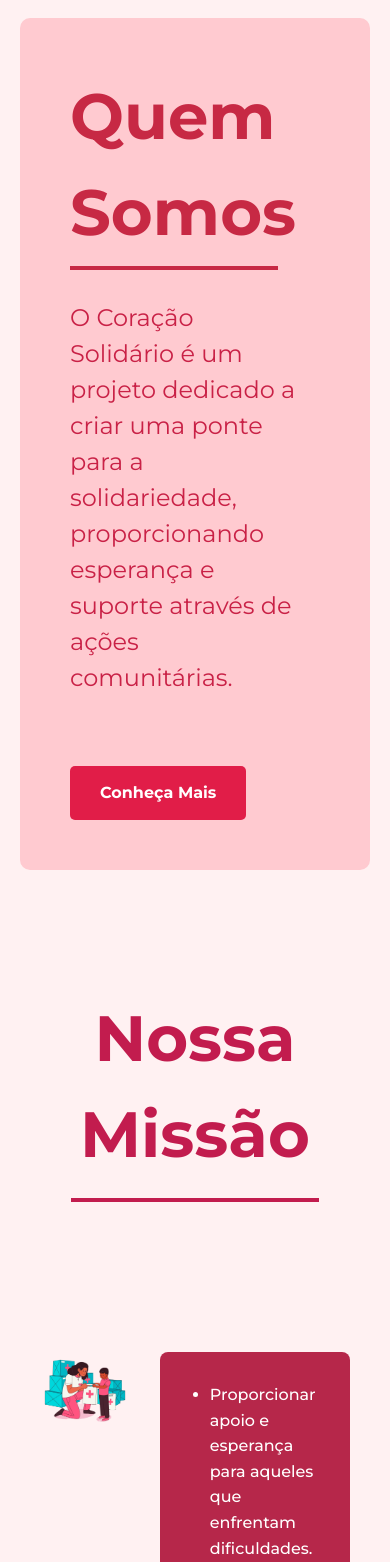
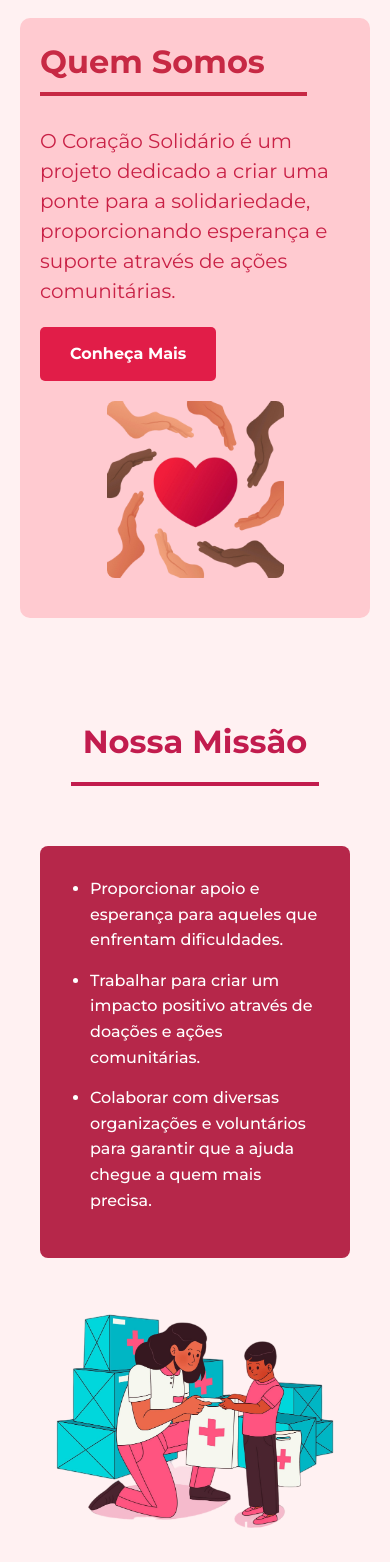
Before and after one commit to wellrenato12/CoracaoSolidarioFront, a React (Vite) app: page /about in a window 390 px wide. Shown: the part 266-1828 px from the top of the page. Built offline with nearby package versions, Linux system fonts and the light colour scheme.

Commit message:
Responsividade home-QuemSomos

```diff
--- a/src/pages/About/About.css
+++ b/src/pages/About/About.css
@@ -163,11 +163,9 @@
 
 .mission-image {
     flex: 1;
-    max-width: 50%;
 }
 
 .mission-image img {
-    width: 100%;
     height: auto;
     border-radius: 8px;
 }
@@ -231,7 +229,6 @@
 
 .impact-image {
     flex: 1;
-    max-width: 50%;
 }
 
 .impact-image img {
@@ -274,3 +271,61 @@
 .info-text p {
     margin-bottom: 0;
 }
+
+@media only screen and (max-width: 600px) {
+  /*ABOUT*/
+    .about-content{
+        display: flex;
+        flex-direction: column;
+        padding: 20px;
+
+    }
+
+    .about-title {
+        font-size: 2rem;
+    }
+
+    .about-description{
+        font-size: 20px;
+        margin-bottom: 1px;
+    }
+
+    .about-button{
+        margin-top: 20px;
+    }
+
+    .about-image{
+        width: 70%;
+    }
+
+    /*MISSION*/
+    .mission-section{
+        margin-top: 1px;
+    }
+
+    .mission-content{
+        display: flex;
+        flex-direction: column-reverse;
+    }
+
+    .mission-title{
+        font-size: 2rem;
+        margin-bottom: 80px;
+    }
+
+    /*IMPACT*/
+    .impact-section{
+        margin-top: 30px;
+        padding: 0px 0px;
+    }
+
+    .impact-title{
+        font-size: 2rem;
+        margin-bottom: 80px;
+    }
+
+    .impact-content{
+        display: flex;
+        flex-direction: column-reverse;
+    }
+}
--- a/src/pages/Home/Home.tsx
+++ b/src/pages/Home/Home.tsx
@@ -2,21 +2,36 @@ import donate from '../../assets/donate.jpg'
 import home from '../../assets/home.svg'
 import brasil from '../../assets/brasilB.svg'
 import balao from '../../assets/balao.svg'
+import planeta from './../../assets/planeta.png';
+import musculo from './../../assets/musculo.png';
 
 export function Home() {
   return (
     <>
       <img src={donate} className="rounded-sm mt-12 h-[200px] md:h-[300px] xl:h-[500px] w-full object-cover" alt="" />
-      <div className="space-y-12 max-w-7xl mx-auto my-12 px-4 md:px-8">
-        <h2 className="text-center text-rose-700 text-2xl font-medium">ODS 1 ONU - Erradicação da pobreza</h2>
-        <p className="text-center text-rose-800 text-4xl md:text-5xl font-bold">Doações transformam o mundo!</p>
+      <div className="flex flex-col space-y-12 max-w-7xl mx-auto my-12 px-4 md:px-8 justify-center items-center">
+        <h2 className=" w-[15em] md:w-[20em] text-center text-roseOscuro text-[25px] md:text-5xl font-bold border-b-4 p-5 border-roseOscuro">Doações transformam o mundo!</h2>
 
-        <div className="flex flex-col md:flex-row items-center justify-around py-12 text-rose-700 space-y-8 md:space-y-0">
-            <div className="max-w-[90%] md:max-w-[50%]">
-              <strong className='text-2xl'>Qual é a importancia da doação?</strong>
+        <div className="flex flex-col md:flex-row items-center justify-around py-12 text-rose-700 space-y-8 md:space-y-0 gap-4">
+            <div className="flex flex-col max-w-[90%] md:max-w-[50%]">
+              <div className='flex flex-col bg-roseFucsia text-white p-4 rounded-lg mb-6'>
+              <strong className='text-[18px] md:text-2xl mb-4'>Qual é a importancia da doação?</strong>
               <p>Doar não é apenas um ato de generosidade; é uma ferramenta poderosa para transformar o mundo. Com cada doação, você ajuda a criar oportunidades para quem mais precisa e contribui para erradicar a pobreza.</p><br></br>
-              <p>🌍 <strong>Apoie o ODS 1: </strong>A pobreza extrema afeta milhões de pessoas, mas juntos podemos mudar essa realidade. O ODS 1 da ONU foca em erradicar a pobreza em todas as suas formas até 2030. Sua doação é um passo concreto em direção a esse objetivo.</p><br></br>
-              <p>💪 <strong>Faça sua Doação Valer: </strong>Cada contribuição faz a diferença, proporcionando acesso à educação, saúde e recursos essenciais. Você está ajudando a quebrar o ciclo da pobreza e a construir um futuro mais justo.</p>
+              </div>
+              <div className='flex items-center gap-4'>
+                <img src={planeta} alt="Pobreza no Mundo" className="w-[60px] h-[60px]" />
+                <div>
+                  <strong>Apoie o ODS 1</strong>
+                  <p className='text-justify'>A pobreza extrema afeta milhões de pessoas, mas juntos podemos mudar essa realidade. O ODS 1 da ONU foca em erradicar a pobreza em todas as suas formas até 2030. Sua doação é um passo concreto em direção a esse objetivo.</p><br></br>
+                </div>
+              </div>
+              <div className='flex items-center gap-4'>
+                <div>
+                  <strong>Faça sua Doação Valer </strong>
+                  <p className='text-justify'>Cada contribuição faz a diferença, proporcionando acesso à educação, saúde e recursos essenciais. Você está ajudando a quebrar o ciclo da pobreza e a construir um futuro mais justo.</p>
+                </div>
+                <img src={musculo} alt="valor" className="w-[60px] h-[60px]" />
+              </div>
             </div>
           <img className='max-w-[90%] md:max-w-[50%]' src={home} alt="" />
         </div>
@@ -68,13 +83,14 @@ export function Home() {
       </div>
     </div>
 
-    <div className='space-y-12 max-w-7xl mx-auto my-12 flex justify-center py-12 px-4 md:px-8'>
-        <div className='flex flex-col md:flex-row justify-around w-full max-w-6xl mx-auto'>
-          <img className='max-w-[80%] md:max-w-[50%] flex-1 mx-auto md:mx-0' src={brasil} />
+    <div className='flex flex-col space-y-12 max-w-7xl mx-auto my-12 justify-center py-12 px-4 md:px-8'>
+        <h2 className='w-[15em] md:w-[20em] text-center text-roseOscuro text-[25px] md:text-5xl font-bold border-b-4 p-5 border-roseOscuro'> Impacto Social </h2>
+        <div className='flex flex-col md:flex-row justify-around w-full max-w-6xl mx-auto gap-4'>
+          <img className='max-w-[95%] md:max-w-[60%] flex-1 mx-auto md:mx-0 ' src={brasil} />
 
-          <div className='flex flex-col text-rose-700 flex-1 mt-8 md:mt-0'>
-          <img className='max-w-[40%] mb-6 mx-auto md:mx-0' src={balao} />
-            <div className='flex  flex-col items-center'>
+          <div className='flex flex-col flex-1 mt-8 md:mt-0'>
+          <img className='max-w-[60%] mb-6 mx-auto md:mx-0' src={balao} />
+            <div className='flex  flex-col items-center bg-white w-[20em] rounded-lg p-4 shadow-sm'>
               <p className='text-center max-w-[90%] md:max-w-[80%] mt-4'>Se cada brasileiro fizesse uma pequena contribuição, poderíamos alcançar uma mudança monumental em nosso país.</p>
               <p className='text-center max-w-[90%] md:max-w-[80%] mt-4'>Juntos, podemos construir um futuro mais justo e solidário para todos.</p>
             </div>
--- a/tailwind.config.js
+++ b/tailwind.config.js
@@ -6,6 +6,10 @@ module.exports = {
   ],
   theme: {
     extend: {
+      colors: {
+        roseOscuro: '#c72944',
+        roseFucsia:'#b6274a',
+      },
       boxShadow: {
         'custom': '0px 4px 74.7px 27px rgba(0, 0, 0, 0.1)',
       },
```
Also changed, not shown: src/assets/musculo.png (added).
